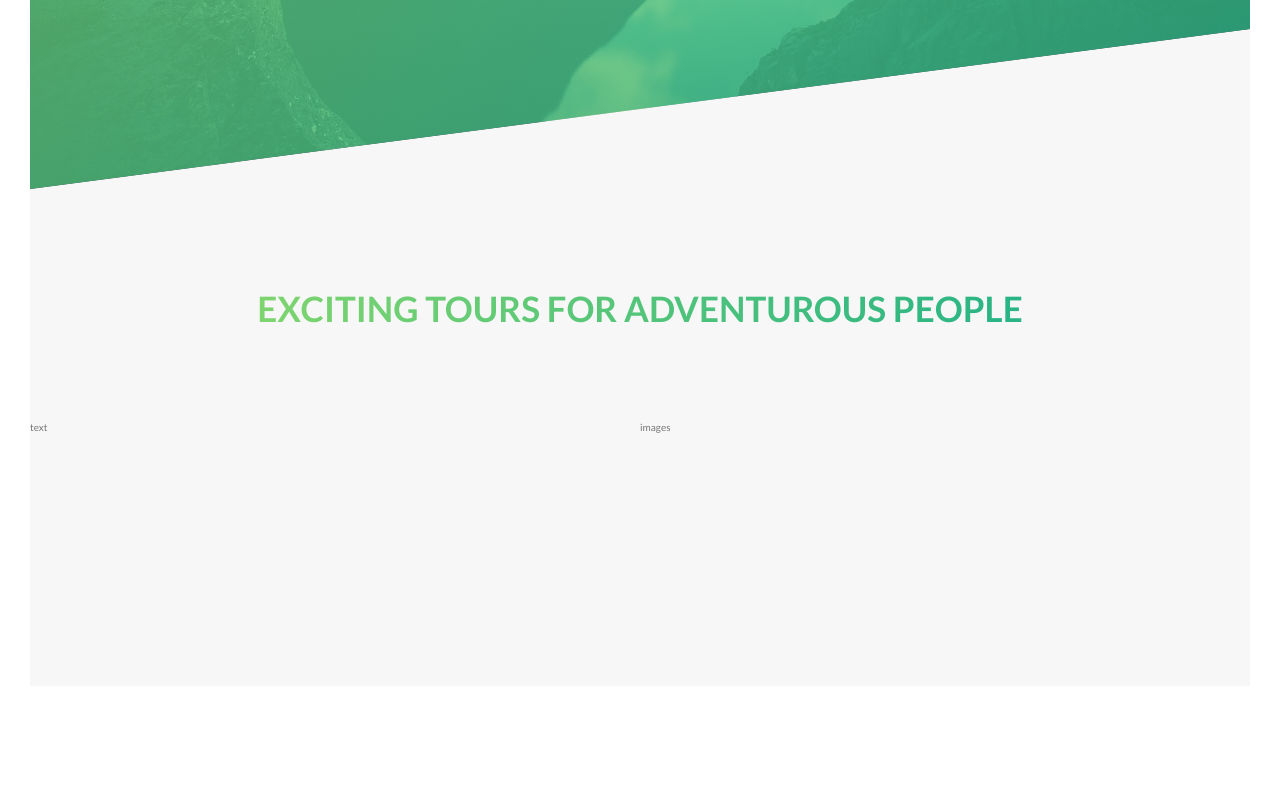
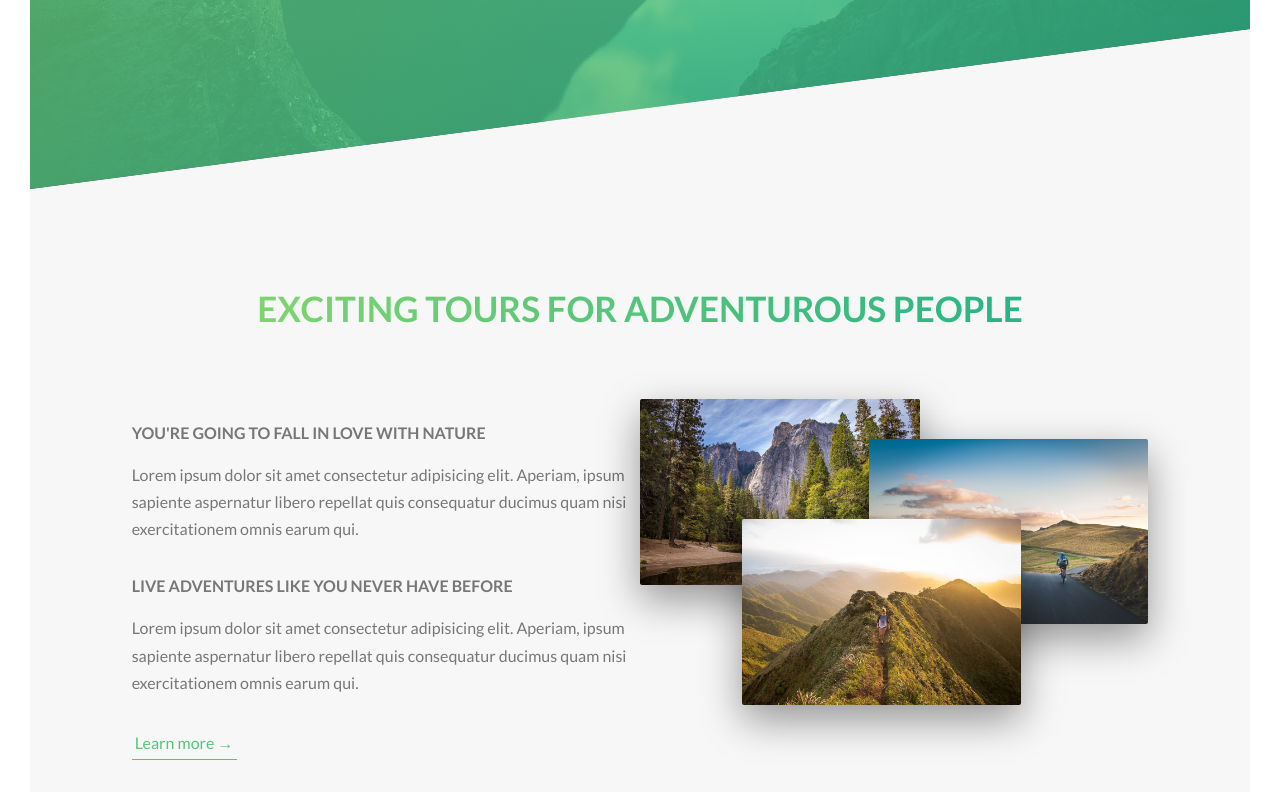
Before and after one commit to mhdkashif07/natours-web-sass, a React (Create React App) app: page / in a window 1280 px wide. Shown: the part 601-1393 px from the top of the page. Before the commit the page ends 1317 px from the top, so only its background shows below. Built offline with nearby package versions, Linux system fonts and the light colour scheme.

Commit message:
create advantures

```diff
--- a/src/components/About_us.js
+++ b/src/components/About_us.js
@@ -1,27 +1,60 @@
-import { Grid } from '@material-ui/core';
-import React from 'react'
-import Title from './Title';
+import { Grid } from "@material-ui/core";
+import React from "react";
+import Title from "./Title";
+import nat_1 from '../images/nat-1-large.jpg';
+import nat_2 from '../images/nat-2-large.jpg';
+import nat_3 from '../images/nat-3-large.jpg';
+
+const Adventure = [
+  {
+    id: 1,
+    title: "YOU'RE GOING TO FALL IN LOVE WITH NATURE",
+    desc: "Lorem ipsum dolor sit amet consectetur adipisicing elit. Aperiam, ipsum sapiente aspernatur libero repellat quis consequatur ducimus quam nisi exercitationem omnis earum qui.",
+  },
+
+  {
+    id: 2,
+    title: "LIVE ADVENTURES LIKE YOU NEVER HAVE BEFORE",
+    desc: "Lorem ipsum dolor sit amet consectetur adipisicing elit. Aperiam, ipsum sapiente aspernatur libero repellat quis consequatur ducimus quam nisi exercitationem omnis earum qui.",
+  },
+];
 
 const About_us = () => {
   return (
     <main>
       <section className="section_about">
         <div className="u-text-center u-margin-8">
-                <Title text="Exciting tours for adventurous people"/>
+          <Title text="Exciting tours for adventurous people" />
         </div>
         <div className="about_us_description">
-                    <Grid container>
-                        <Grid item xs={12} sm={12} lg={6} xl={6} className="text_container">
-                            <div className="text">text</div>
+          <Grid container justifyContent="center">
+            <Grid item xs={10} sm={10} lg={5} xl={5} className="about_item">
+              <div className="text">
+                {Adventure.map((item, index) => (
+                  <>
+                    <h3>{item.title}</h3>
+                    <p>{item.desc}</p>
+                  </>
+                ))}
+
+                <a href="" className="btn_text">Learn more &rarr;</a>
+              </div>
+
             </Grid>
-                        <Grid item xs={12} sm={12} lg={6} xl={6} className="text_container">
-                            <div className="text">images</div>
+            <Grid item xs={10} sm={10} lg={5} xl={5} className="about_item">
+              <div className="images_container">
+                  <div className="composition">
+                      <img src={nat_1} alt="photo 1" className="composition__photo composition__photo-1" />
+                      <img src={nat_2} alt="photo 2" className="composition__photo composition__photo-2" />
+                      <img src={nat_3} alt="photo 3" className="composition__photo composition__photo-3" />
+                  </div>
+              </div>
             </Grid>
           </Grid>
         </div>
       </section>
     </main>
-    )
-}
+  );
+};
 
-export default About_us
+export default About_us;
--- a/src/css/style.css
+++ b/src/css/style.css
@@ -76,6 +76,25 @@ body {
   transform: translateY(-1px);
   box-shadow: 0 0.5rem 1rem rgba(0, 0, 0, 0.2); }
 
+.btn_text:link, .btn_text:visited {
+  font-size: 1.6rem;
+  color: #55c57a;
+  text-decoration: none;
+  display: inline-block;
+  border-bottom: 1px solid #55c57a;
+  padding: 3px;
+  transition: all .2s; }
+
+.btn_text:hover {
+  background-color: #55c57a;
+  color: #fff;
+  box-shadow: 0 1rem 2rem rgba(0, 0, 0, 0.15);
+  transform: translateY(-2px); }
+
+.btn_text:active {
+  box-shadow: 0 0.5rem 1rem rgba(0, 0, 0, 0.15);
+  transform: translateY(0); }
+
 .text_center {
   text-align: center; }
 
@@ -91,6 +110,43 @@ body {
   .heading_secondary:hover {
     transform: skewY(2deg) skewX(15deg) scale(1.1);
     text-shadow: 0.5rem 1rem 2rem rgba(0, 0, 0, 0.2); }
+
+.about_item h3 {
+  margin-bottom: 1.5rem;
+  font-size: 1.6rem;
+  font-weight: 700;
+  text-transform: uppercase; }
+
+.about_item p {
+  font-size: 1.6rem; }
+  .about_item p:not(:last-child) {
+    margin-bottom: 3rem; }
+
+.composition {
+  position: relative; }
+  .composition__photo {
+    width: 55%;
+    position: absolute;
+    border-radius: 2px;
+    outline-offset: 2rem;
+    transition: all .2s;
+    box-shadow: 0 1.5rem 4rem rgba(0, 0, 0, 0.4); }
+    .composition__photo-1 {
+      left: 0;
+      top: -2rem; }
+    .composition__photo-2 {
+      right: 0;
+      top: 2rem; }
+    .composition__photo-3 {
+      left: 20%;
+      top: 10rem; }
+    .composition__photo:hover {
+      transform: scale(1.05) translateY(-0.5rem);
+      box-shadow: 0 2.5rem 4rem rgba(0, 0, 0, 0.5);
+      outline: 1.5rem solid #55c57a;
+      z-index: 20; }
+    .composition__photo:hover .composition__photo__photo:not(:hover) {
+      transform: scale(0.95); }
 
 .header_container {
   position: relative; }
--- a/src/sass/abstracts/_variables.scss
+++ b/src/sass/abstracts/_variables.scss
@@ -5,3 +5,6 @@ $color-grey-dark: #777;
 $color-white: #fff;
 $color-black: #000;
 $color-grey-light-1: #f7f7f7;
+
+//font size
+$default-font-size: 1.6rem;
--- /dev/null
+++ b/src/sass/components/_about_us.scss
@@ -0,0 +1,58 @@
+.about_item{
+
+    h3{
+        margin-bottom: 1.5rem;
+        font-size: 1.6rem;
+        font-weight: 700;
+        text-transform: uppercase;
+    }
+
+    p{
+        font-size: 1.6rem;
+
+        &:not(:last-child){
+            margin-bottom: 3rem;
+        }
+    }
+}
+
+
+.composition{
+    position: relative;
+
+    &__photo{
+        width: 55%;
+        position: absolute;
+        border-radius: 2px;
+        outline-offset: 2rem;
+        transition: all .2s;
+        box-shadow: 0 1.5rem 4rem rgba($color-black, .4);
+
+        &-1{
+            left: 0;
+            top: -2rem;
+        }
+
+        &-2{
+            right: 0;
+            top: 2rem;
+        }
+
+        &-3{
+            left: 20%;
+            top: 10rem;
+        }
+
+        &:hover{
+            transform: scale(1.05) translateY(-.5rem);
+            box-shadow: 0 2.5rem 4rem  rgba($color-black, .5);
+            outline: 1.5rem solid $color-primary;
+            z-index: 20;
+        }
+
+        &:hover &__photo:not(:hover){
+            transform: scale(.95);
+        }
+
+    }
+}
--- a/src/sass/components/_button.scss
+++ b/src/sass/components/_button.scss
@@ -26,3 +26,28 @@
       box-shadow: 0 0.5rem 1rem rgba($color-black, 0.2);
     }
   }
+
+.btn_text{
+  &:link,
+  &:visited{
+    font-size: $default-font-size;
+    color: $color-primary;
+    text-decoration: none;
+    display: inline-block;
+    border-bottom: 1px solid $color-primary;
+    padding: 3px;
+    transition: all .2s;
+  }
+
+  &:hover{
+    background-color: $color-primary;
+    color: $color-white;
+    box-shadow: 0 1rem 2rem rgba($color-black, .15);
+    transform: translateY(-2px);
+  }
+
+  &:active{
+    box-shadow: 0 .5rem 1rem rgba($color-black, .15);
+    transform: translateY(0);
+  }
+}
--- a/src/sass/main.scss
+++ b/src/sass/main.scss
@@ -9,6 +9,7 @@
 
 @import "components/button";
 @import "components/title";
+@import "components/about_us";
 
 @import "layout/header";
 
```
Lines whose indentation alone changed are shown as unchanged.
